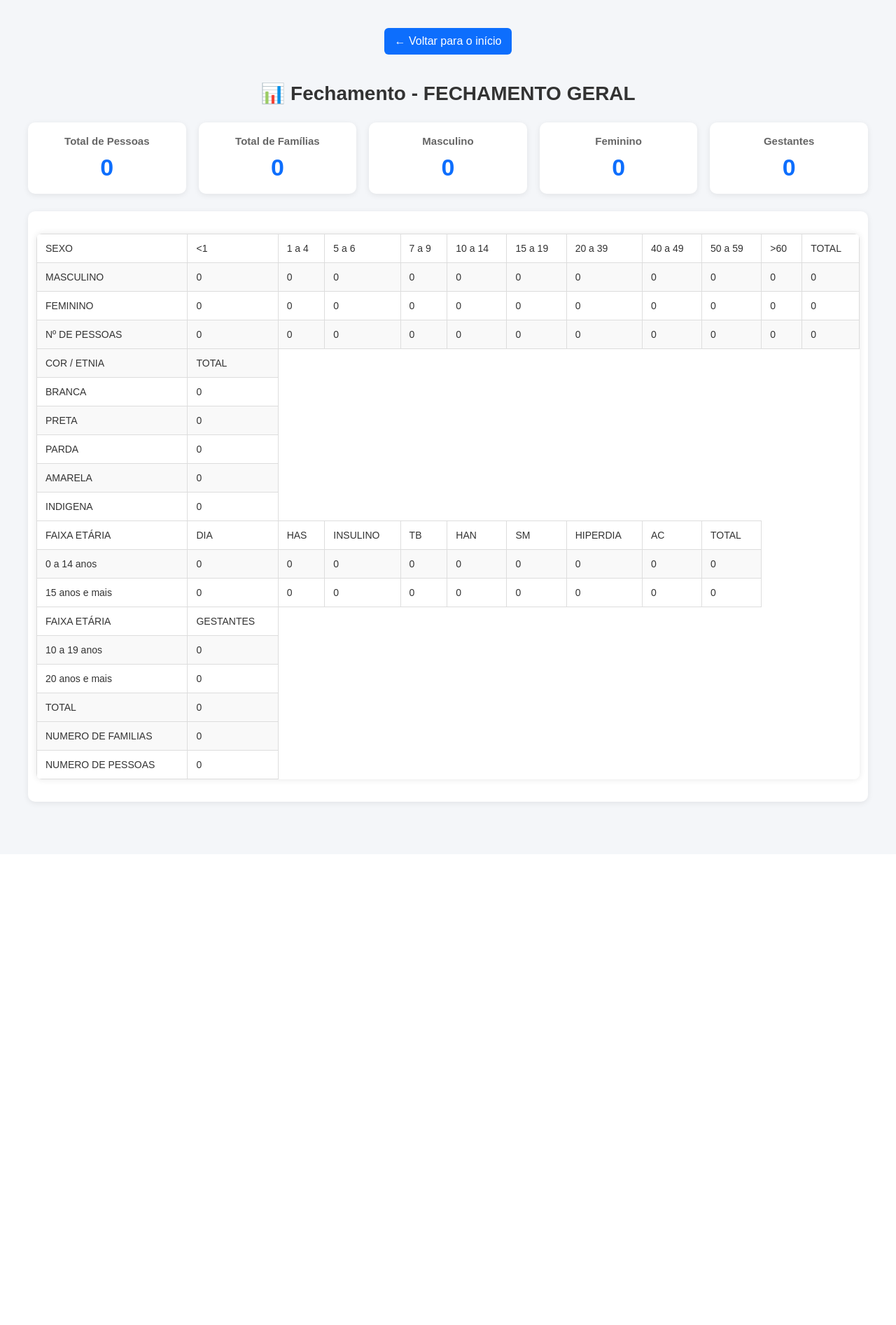
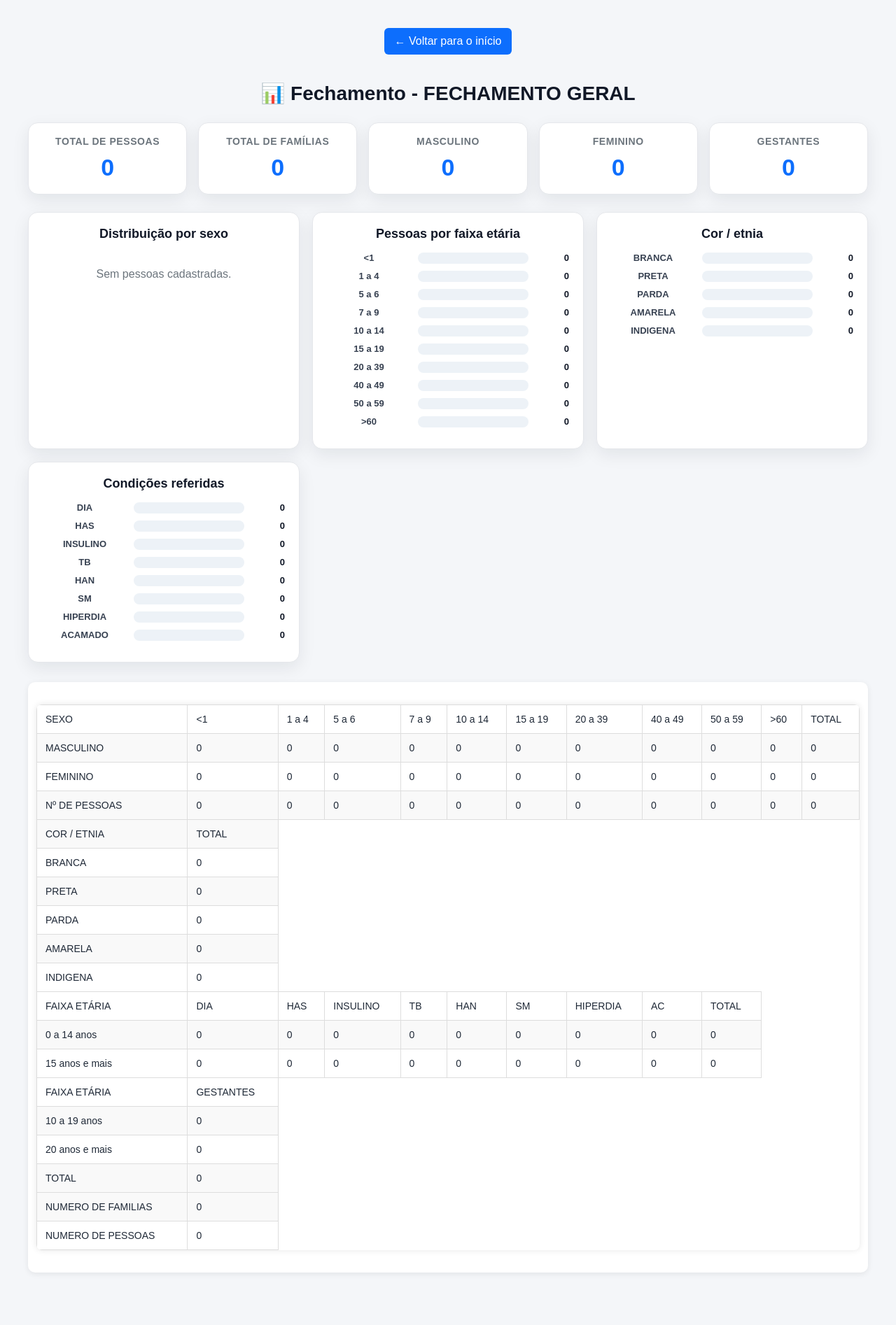
Before and after one commit to henviniv/siab_vilaramos, a Flask app: page /fechamento_geral in a window 1280 px wide. Shown: the whole page at 70% size. Before the commit the page ends 1154 px from the top, so only its background shows below. Run offline with Flask 3, Linux system fonts and the light colour scheme; the visitor is signed in with stand-in values (Sample User, id 1); data that the repository does not hold is empty; parts of the project's set-up code (start-up, migrations or seed data) failed here and were passed over.

Commit message:
Adiciona dashboard ao fechamento

```diff
--- a/app/fechamentos.py
+++ b/app/fechamentos.py
@@ -139,6 +139,7 @@ def gerar_fechamento(equipe=None, micro=None):
     ])
 
     totais_sexo = {}
+    faixa_etaria_dashboard = {}
 
     for sexo in ["MASCULINO", "FEMININO"]:
 
@@ -153,6 +154,13 @@ def gerar_fechamento(equipe=None, micro=None):
                     maximo
                 )
             )
+
+        if sexo == "MASCULINO":
+            for indice, (rotulo, _, _) in enumerate(faixas, start=1):
+                faixa_etaria_dashboard[rotulo] = linha[indice]
+        else:
+            for indice, (rotulo, _, _) in enumerate(faixas, start=1):
+                faixa_etaria_dashboard[rotulo] += linha[indice]
 
         total_sexo = sum(linha[1:])
         linha.append(total_sexo)
@@ -349,9 +357,25 @@ def gerar_fechamento(equipe=None, micro=None):
         "Total": gestante_10_19 + gestante_20
     }
 
+    dashboard["faixa_etaria"] = faixa_etaria_dashboard
+    dashboard["max_faixa_etaria"] = (
+        max(faixa_etaria_dashboard.values() or [0]) or 1
+    )
+
     dashboard["cor_etnia"] = cores_dashboard
+    dashboard["max_cor_etnia"] = max(cores_dashboard.values() or [0]) or 1
 
     dashboard["condicoes"] = condicoes_dashboard
+    dashboard["totais_condicoes"] = {
+        campo.upper(): sum(
+            faixa.get(campo.upper(), 0)
+            for faixa in condicoes_dashboard.values()
+        )
+        for campo in condicoes
+    }
+    dashboard["max_condicoes"] = (
+        max(dashboard["totais_condicoes"].values() or [0]) or 1
+    )
 
     return {
         "tabela": tabela,
--- a/templates/fechamento.html
+++ b/templates/fechamento.html
@@ -11,22 +11,36 @@
     />
 
     <style>
+      :root {
+        --primary: #0d6efd;
+        --primary-dark: #084298;
+        --success: #198754;
+        --warning: #ffc107;
+        --danger: #dc3545;
+        --info: #0dcaf0;
+        --muted: #6c757d;
+        --surface: #ffffff;
+        --border: #e5e7eb;
+      }
+
       body {
         font-family: Arial, sans-serif;
         background: #f4f6f9;
+        color: #1f2937;
         padding: 20px;
       }
 
       h1,
-      h2 {
-        color: #333;
+      h2,
+      h3 {
+        color: #111827;
       }
 
       .back-button {
         margin-bottom: 20px;
         display: inline-block;
         padding: 10px 15px;
-        background: #0d6efd;
+        background: var(--primary);
         color: #fff;
         text-decoration: none;
         border-radius: 6px;
@@ -36,32 +50,123 @@
         background: #0b5ed7;
       }
 
+      .fechamento-section {
+        margin-bottom: 42px;
+      }
+
       .dashboard {
         display: grid;
-        grid-template-columns: repeat(auto-fit, minmax(220px, 1fr));
-        gap: 18px;
+        grid-template-columns: repeat(auto-fit, minmax(180px, 1fr));
+        gap: 16px;
         margin: 25px 0;
       }
 
+      .card,
+      .chart-card {
+        background: var(--surface);
+        border: 1px solid var(--border);
+        border-radius: 14px;
+        box-shadow: 0 8px 24px rgba(15, 23, 42, 0.08);
+      }
+
       .card {
-        background: #fff;
-        border-radius: 10px;
         padding: 18px;
-        box-shadow: 0 2px 8px rgba(0, 0, 0, 0.08);
         text-align: center;
       }
 
       .card h3 {
         margin: 0;
-        font-size: 15px;
-        color: #666;
+        font-size: 14px;
+        color: var(--muted);
+        text-transform: uppercase;
+        letter-spacing: 0.04em;
       }
 
       .card .valor {
         margin-top: 10px;
         font-size: 34px;
         font-weight: bold;
-        color: #0d6efd;
+        color: var(--primary);
+      }
+
+      .charts-grid {
+        display: grid;
+        grid-template-columns: repeat(auto-fit, minmax(300px, 1fr));
+        gap: 18px;
+        margin: 0 0 28px;
+      }
+
+      .chart-card {
+        padding: 20px;
+      }
+
+      .chart-card h3 {
+        margin: 0 0 16px;
+        font-size: 18px;
+      }
+
+      .bar-row {
+        display: grid;
+        grid-template-columns: 120px 1fr 48px;
+        align-items: center;
+        gap: 10px;
+        margin: 10px 0;
+        font-size: 13px;
+      }
+
+      .bar-label {
+        color: #374151;
+        font-weight: 600;
+      }
+
+      .bar-track {
+        height: 16px;
+        overflow: hidden;
+        border-radius: 999px;
+        background: #edf2f7;
+      }
+
+      .bar-fill {
+        display: block;
+        height: 100%;
+        width: var(--bar-width, 0%);
+        border-radius: inherit;
+        background: linear-gradient(90deg, var(--primary), var(--info));
+      }
+
+      .bar-value {
+        color: #111827;
+        font-weight: 700;
+        text-align: right;
+      }
+
+      .split-chart {
+        display: grid;
+        gap: 14px;
+      }
+
+      .split-item {
+        display: grid;
+        grid-template-columns: 100px 1fr 52px;
+        align-items: center;
+        gap: 10px;
+      }
+
+      .split-fill {
+        height: 28px;
+        width: var(--bar-width, 0%);
+        border-radius: 8px;
+      }
+
+      .masculino { background: #0d6efd; }
+      .feminino { background: #d63384; }
+      .gestantes { background: #6f42c1; }
+      .familias { background: #198754; }
+
+      .empty-chart {
+        color: var(--muted);
+        padding: 22px 0;
+        text-align: center;
       }
 
       .tabela-scroll {
@@ -89,6 +194,12 @@
       tr:nth-child(even) {
         background: #f8f8f8;
       }
+
+      @media (max-width: 640px) {
+        body { padding: 12px; }
+        .bar-row { grid-template-columns: 82px 1fr 38px; }
+        .split-item { grid-template-columns: 82px 1fr 42px; }
+      }
     </style>
   </head>
 
@@ -103,107 +214,123 @@
       todas as Micros {% endif %}
     </h1>
 
-    {% if dados %} {% if current_user.role == 'admin' and dados|length > 1 %} {%
-    for tabela in dados %}
-
-    <h2>{{ tabela.aba }} - {{ tabela.equipe }}</h2>
-
+    {% macro cards(tabela) %}
     <div class="dashboard">
       <div class="card">
         <h3>Total de Pessoas</h3>
         <div class="valor">{{ tabela.dashboard.total_pessoas }}</div>
       </div>
-
       <div class="card">
         <h3>Total de Famílias</h3>
         <div class="valor">{{ tabela.dashboard.total_familias }}</div>
       </div>
-
       <div class="card">
         <h3>Masculino</h3>
         <div class="valor">{{ tabela.dashboard.sexo.Masculino }}</div>
       </div>
-
       <div class="card">
         <h3>Feminino</h3>
         <div class="valor">{{ tabela.dashboard.sexo.Feminino }}</div>
       </div>
-
       <div class="card">
         <h3>Gestantes</h3>
         <div class="valor">{{ tabela.dashboard.gestantes.Total }}</div>
       </div>
     </div>
+    {% endmacro %}
 
+    {% macro graficos(tabela) %}
+    {% set total_pessoas = tabela.dashboard.total_pessoas or 0 %}
+    {% set max_faixa = tabela.dashboard.max_faixa_etaria or 1 %}
+    {% set max_cor = tabela.dashboard.max_cor_etnia or 1 %}
+    {% set max_condicao = tabela.dashboard.max_condicoes or 1 %}
+    <div class="charts-grid">
+      <section class="chart-card">
+        <h3>Distribuição por sexo</h3>
+        {% if total_pessoas > 0 %}
+        <div class="split-chart">
+          <div class="split-item">
+            <span class="bar-label">Masculino</span>
+            <div class="bar-track"><span class="split-fill masculino" style="--bar-width: {{ (tabela.dashboard.sexo.Masculino / total_pessoas * 100)|round(1) }}%"></span></div>
+            <span class="bar-value">{{ tabela.dashboard.sexo.Masculino }}</span>
+          </div>
+          <div class="split-item">
+            <span class="bar-label">Feminino</span>
+            <div class="bar-track"><span class="split-fill feminino" style="--bar-width: {{ (tabela.dashboard.sexo.Feminino / total_pessoas * 100)|round(1) }}%"></span></div>
+            <span class="bar-value">{{ tabela.dashboard.sexo.Feminino }}</span>
+          </div>
+        </div>
+        {% else %}<div class="empty-chart">Sem pessoas cadastradas.</div>{% endif %}
+      </section>
+
+      <section class="chart-card">
+        <h3>Pessoas por faixa etária</h3>
+        {% for faixa, total in tabela.dashboard.faixa_etaria.items() %}
+        <div class="bar-row">
+          <span class="bar-label">{{ faixa }}</span>
+          <div class="bar-track"><span class="bar-fill" style="--bar-width: {{ (total / max_faixa * 100)|round(1) }}%"></span></div>
+          <span class="bar-value">{{ total }}</span>
+        </div>
+        {% endfor %}
+      </section>
+
+      <section class="chart-card">
+        <h3>Cor / etnia</h3>
+        {% for cor, total in tabela.dashboard.cor_etnia.items() %}
+        <div class="bar-row">
+          <span class="bar-label">{{ cor }}</span>
+          <div class="bar-track"><span class="bar-fill" style="--bar-width: {{ (total / max_cor * 100)|round(1) }}%"></span></div>
+          <span class="bar-value">{{ total }}</span>
+        </div>
+        {% endfor %}
+      </section>
+
+      <section class="chart-card">
+        <h3>Condições referidas</h3>
+        {% for condicao, total in tabela.dashboard.totais_condicoes.items() %}
+        <div class="bar-row">
+          <span class="bar-label">{{ condicao }}</span>
+          <div class="bar-track"><span class="bar-fill" style="--bar-width: {{ (total / max_condicao * 100)|round(1) }}%"></span></div>
+          <span class="bar-value">{{ total }}</span>
+        </div>
+        {% endfor %}
+      </section>
+    </div>
+    {% endmacro %}
+
+    {% macro tabela_fechamento(tabela) %}
     <div class="tabela-scroll">
       <table>
         <tbody>
           {% for linha in tabela.valores %}
-
           <tr>
             {% for celula in linha %}
-
             <td>{{ celula }}</td>
-
             {% endfor %}
           </tr>
-
           {% endfor %}
         </tbody>
       </table>
     </div>
+    {% endmacro %}
 
-    {% endfor %} {% else %}
-
-    <div class="dashboard">
-      <div class="card">
-        <h3>Total de Pessoas</h3>
-        <div class="valor">{{ dados[0].dashboard.total_pessoas }}</div>
-      </div>
-
-      <div class="card">
-        <h3>Total de Famílias</h3>
-        <div class="valor">{{ dados[0].dashboard.total_familias }}</div>
-      </div>
-
-      <div class="card">
-        <h3>Masculino</h3>
-        <div class="valor">{{ dados[0].dashboard.sexo.Masculino }}</div>
-      </div>
-
-      <div class="card">
-        <h3>Feminino</h3>
-        <div class="valor">{{ dados[0].dashboard.sexo.Feminino }}</div>
-      </div>
-
-      <div class="card">
-        <h3>Gestantes</h3>
-        <div class="valor">{{ dados[0].dashboard.gestantes.Total }}</div>
-      </div>
-    </div>
-
-    <div class="tabela-scroll">
-      <table>
-        <tbody>
-          {% for linha in dados[0].valores %}
-
-          <tr>
-            {% for celula in linha %}
-
-            <td>{{ celula }}</td>
-
-            {% endfor %}
-          </tr>
-
-          {% endfor %}
-        </tbody>
-      </table>
-    </div>
-
-    {% endif %} {% else %}
-
-    <p>Nenhum dado de fechamento encontrado.</p>
-
+    {% if dados %}
+      {% if current_user.role == 'admin' and dados|length > 1 %}
+        {% for tabela in dados %}
+        <section class="fechamento-section">
+          <h2>{{ tabela.aba }} - {{ tabela.equipe }}</h2>
+          {{ cards(tabela) }}
+          {{ graficos(tabela) }}
+          {{ tabela_fechamento(tabela) }}
+        </section>
+        {% endfor %}
+      {% else %}
+        {{ cards(dados[0]) }}
+        {{ graficos(dados[0]) }}
+        {{ tabela_fechamento(dados[0]) }}
+      {% endif %}
+    {% else %}
+      <p>Nenhum dado de fechamento encontrado.</p>
     {% endif %}
   </body>
 </html>
```
